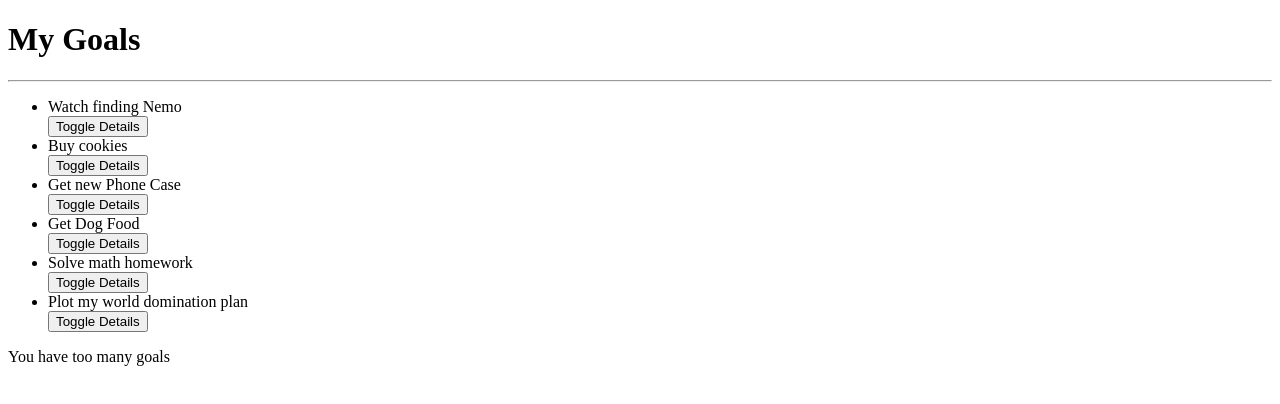
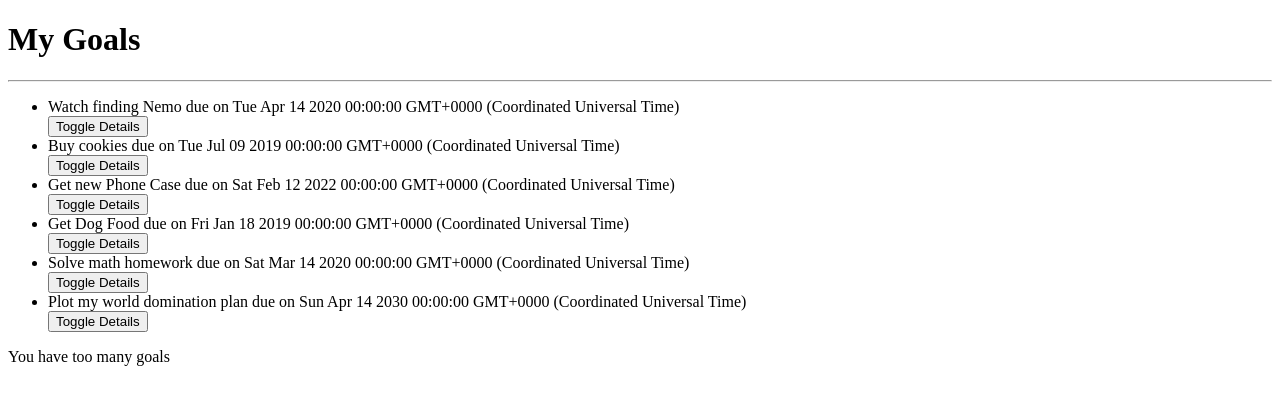
Before and after one commit to Juliet-Ol/Goals, an Angular app: page / in a window 1280 px wide. Shown: the top 404 px of the page. Built offline with nearby package versions, Linux system fonts and the light colour scheme.

Commit message:
add complete date

```diff
--- a/src/app/goal.ts
+++ b/src/app/goal.ts
@@ -1,7 +1,7 @@
 
 export class Goal {
     public showDescription: boolean;
-    constructor(public id: number,public name: string,public description: string, public completeDate: Date){
+    constructor(public id: number,public name: string,public description: string,public completeDate: Date){
       this.showDescription=false;
     }
   }
--- a/src/app/goal/goal.component.html
+++ b/src/app/goal/goal.component.html
@@ -2,7 +2,7 @@
 <hr>
 <ul>
     <div *ngFor='let goal of goals; let i=index'>
-        <li appStrikethrough>{{goal.name}}</li>
+        <li appStrikethrough>{{goal.name}} due on {{goal.completeDate}}</li>
         <button (click)='toggleDetails(i)'>Toggle Details</button>
 
     <app-goal-detail *ngIf='goal.showDescription' [goal]='goal' (isComplete)='completeGoal($event,i)'></app-goal-detail>
--- a/src/app/goal/goal.component.ts
+++ b/src/app/goal/goal.component.ts
@@ -9,12 +9,12 @@ import { Goal } from '../goal';
 export class GoalComponent implements OnInit {
 
   goals: Goal[] = [
-    new Goal (1, 'Watch finding Nemo', 'Find an online version and watch merlin find his son'),
-    new Goal(2, 'Buy cookies', 'I have to buy cookies for the parrot'),
-    new Goal(3, 'Get new Phone Case', 'Diana has her birthday comming up soon'),
-    new Goal(4, 'Get Dog Food', 'Pupper likes expensive snacks'),
-    new Goal(5, 'Solve math homework', 'Damn Math'),
-    new Goal(6, 'Plot my world domination plan', 'Cause I am an evil overlord'),
+    new Goal (1, 'Watch finding Nemo', 'Find an online version and watch merlin find his son', new Date(2020,3,14)),
+    new Goal(2, 'Buy cookies', 'I have to buy cookies for the parrot', new Date(2019,6,9)),
+    new Goal(3, 'Get new Phone Case', 'Diana has her birthday comming up soon', new Date(2022,1,12)),
+    new Goal(4, 'Get Dog Food', 'Pupper likes expensive snacks', new Date(2019,0,18)),
+    new Goal(5, 'Solve math homework', 'Damn Math', new Date(2020,2,14)),
+    new Goal(6, 'Plot my world domination plan', 'Cause I am an evil overlord', new Date(2030,3,14)),
   ];
 
   toggleDetails(index: any){
```
